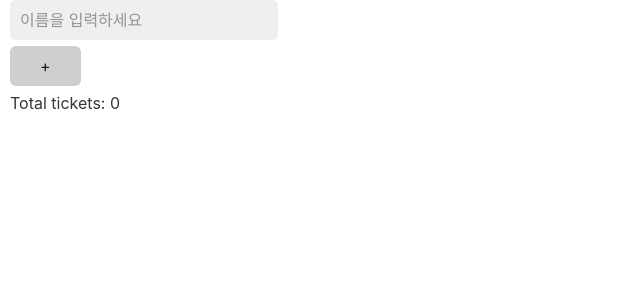
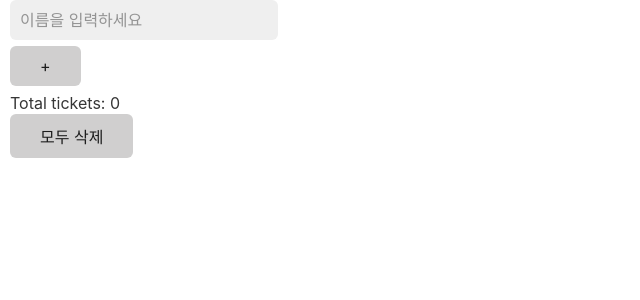
Before and after one commit to JaeHyunLee123/raffle-app, a React (Create React App) app: page / in a window 1280 px wide. Shown: the top 300 px of the page, without its empty margins (0-640 px from the left). Built offline with nearby package versions, Linux system fonts and the light colour scheme.

Commit message:
feat: implement delete all button

```diff
--- a/src/App.tsx
+++ b/src/App.tsx
@@ -1,6 +1,10 @@
 import React, { useEffect, useState } from "react";
 import { useForm } from "react-hook-form";
-import { createRaffle, selectRaffle } from "./features/raffle/raffleSlice";
+import {
+  createRaffle,
+  selectRaffle,
+  deleteAll,
+} from "./features/raffle/raffleSlice";
 import { useAppDispatch, useAppSelector } from "./app/hooks";
 import Raffle from "./features/raffle/Raffle";
 
@@ -28,6 +32,10 @@ function App() {
     reset();
   };
 
+  const onDeleteAll = () => {
+    dispatch(deleteAll());
+  };
+
   return (
     <div>
       <form onSubmit={handleSubmit(onSubmit)}>
@@ -40,6 +48,7 @@ function App() {
       <div>
         <span>Total tickets: {totalTicket}</span>
       </div>
+      <button onClick={onDeleteAll}>모두 삭제</button>
       <ul>
         {raffleList.map((raffle) => (
           <Raffle raffle={raffle} />
```
